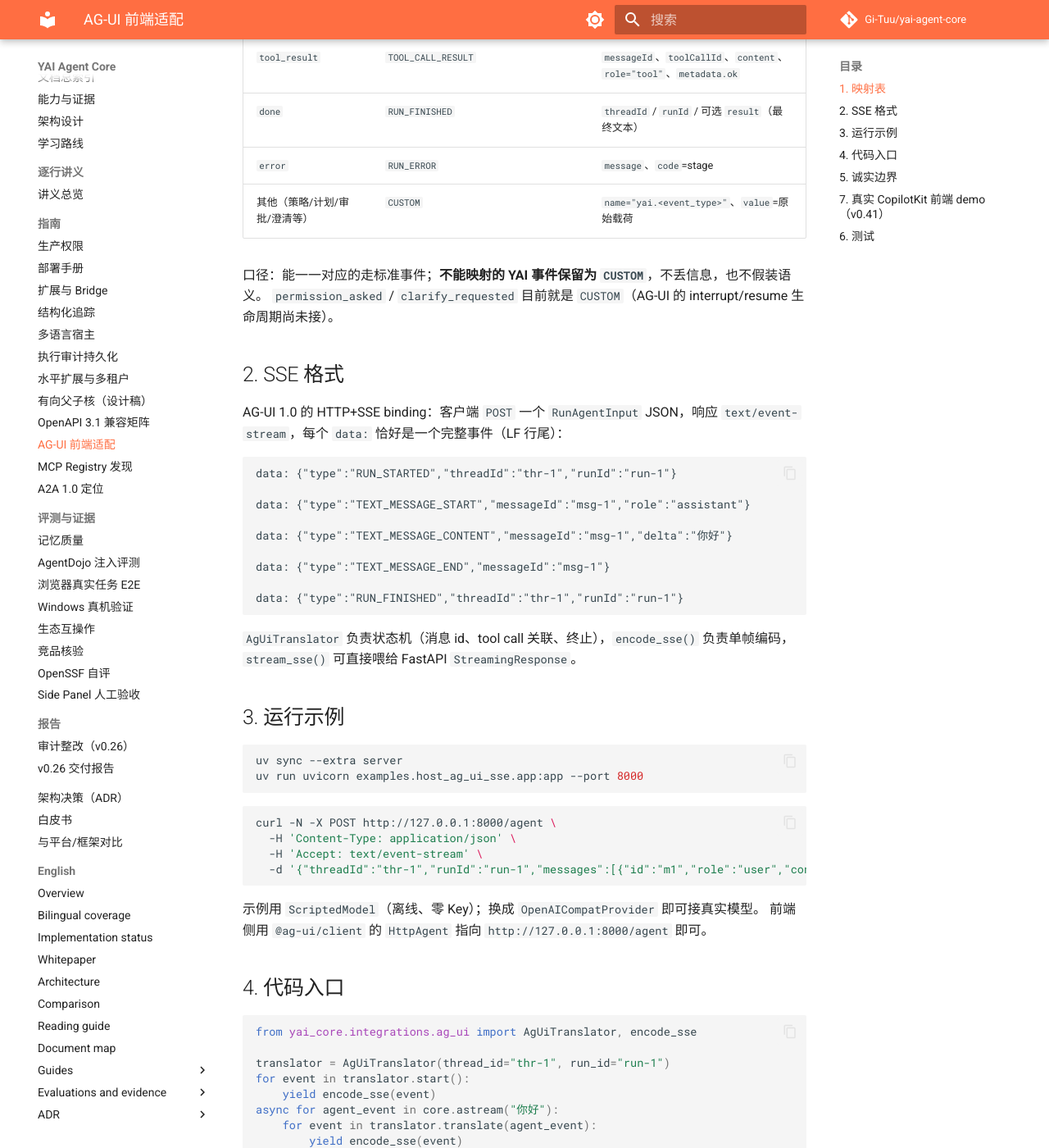
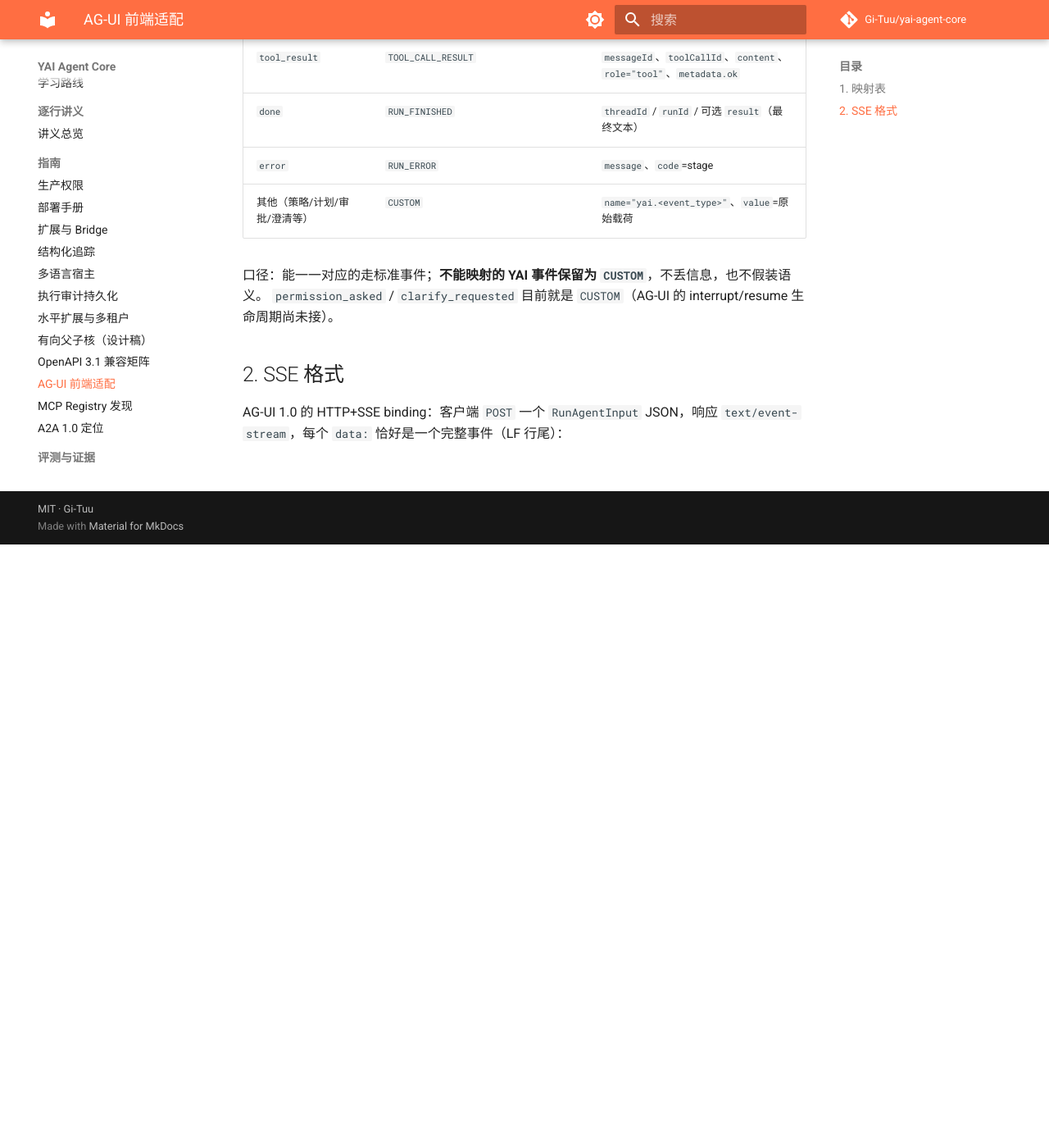
Before and after one commit to Gi-Tuu/yai-agent-core, an MkDocs documentation site: the page built from docs/guides/ag-ui.md, in a window 1280 px wide and 1400 px high, scrolled down 736 px. Shown: the whole window at 82% size. Built offline with MkDocs 1.6.1 and Material for MkDocs 9.7.7, drawn with Linux system fonts in a browser that asks for light colours; comment, search, counter and statistics services are not loaded; some of the changed text lies outside the part shown.

````diff
--- a/docs/guides/ag-ui.md
+++ b/docs/guides/ag-ui.md
@@ -31,100 +31,3 @@
 
 AG-UI 1.0 的 HTTP+SSE binding：客户端 `POST` 一个 `RunAgentInput` JSON，响应
 `text/event-stream`，每个 `data:` 恰好是一个完整事件（LF 行尾）：
-
-```
-data: {"type":"RUN_STARTED","threadId":"thr-1","runId":"run-1"}
-
-data: {"type":"TEXT_MESSAGE_START","messageId":"msg-1","role":"assistant"}
-
-data: {"type":"TEXT_MESSAGE_CONTENT","messageId":"msg-1","delta":"你好"}
-
-data: {"type":"TEXT_MESSAGE_END","messageId":"msg-1"}
-
-data: {"type":"RUN_FINISHED","threadId":"thr-1","runId":"run-1"}
-```
-
-`AgUiTranslator` 负责状态机（消息 id、tool call 关联、终止），`encode_sse()` 负责单帧编码，
-`stream_sse()` 可直接喂给 FastAPI `StreamingResponse`。
-
-## 3. 运行示例
-
-```bash
-uv sync --extra server
-uv run uvicorn examples.host_ag_ui_sse.app:app --port 8000
-```
-
-```bash
-curl -N -X POST http://127.0.0.1:8000/agent \
-  -H 'Content-Type: application/json' \
-  -H 'Accept: text/event-stream' \
-  -d '{"threadId":"thr-1","runId":"run-1","messages":[{"id":"m1","role":"user","content":"你好"}]}'
-```
-
-示例用 `ScriptedModel`（离线、零 Key）；换成 `OpenAICompatProvider` 即可接真实模型。
-前端侧用 `@ag-ui/client` 的 `HttpAgent` 指向 `http://127.0.0.1:8000/agent` 即可。
-
-## 4. 代码入口
-
-```python
-from yai_core.integrations.ag_ui import AgUiTranslator, encode_sse
-
-translator = AgUiTranslator(thread_id="thr-1", run_id="run-1")
-for event in translator.start():
-    yield encode_sse(event)
-async for agent_event in core.astream("你好"):
-    for event in translator.translate(agent_event):
-        yield encode_sse(event)
-for event in translator.finish():
-    yield encode_sse(event)
-```
-
-## 5. 诚实边界
-
-- **不是 token 级流式**：YAI 的 `model_message` 是完整文本，适配器一次 `CONTENT` 发出；
-  真正的逐 token 流式要等内核模型层暴露增量事件（当前不在范围）。
-- **tool result 是受限预览**：`preview` 是内核已截断的结果（默认上限），不是完整输出。
-- **approval / clarify 未接 AG-UI interrupt**：目前是 `CUSTOM`；接 interrupt/resume 需要
-  前端 ↔ 适配器的 resume 契约，留作后续。
-- **不发 `STATE_SNAPSHOT` / `MESSAGES_SNAPSHOT`**：YAI 的会话历史由宿主管理，适配器不复制一份。
-- 适配器只验证了「事件映射 + SSE 帧 + 示例宿主」；未在真实 CopilotKit 前端做端到端验收。
-
-
-## 7. 真实 CopilotKit 前端 demo（v0.41）
-
-示例在 [`examples/host_ag_ui_copilotkit/`](https://github.com/Gi-Tuu/yai-agent-core/tree/main/examples/host_ag_ui_copilotkit)：
-用**真实 CopilotKit v2**（`CopilotKitProvider` + `CopilotChat`）接 YAI 的 AG-UI SSE。
-
-```
-浏览器 CopilotChat
-  → CopilotKit Runtime /api/copilotkit
-  → HttpAgent
-  → YAI FastAPI /agent（本适配器输出的 SSE）
-```
-
-![CopilotKit demo](../assets/copilotkit-demo.png)
-
-```bash
-# 终端 A：YAI AG-UI SSE 宿主（离线 ScriptedModel）
-uv run uvicorn examples.host_ag_ui_sse.app:app --host 127.0.0.1 --port 8000
-
-# 终端 B：CopilotKit runtime + 前端
-cd examples/host_ag_ui_copilotkit
-npm install && npm run build && npm start   # http://127.0.0.1:4000
-```
-
-本机实测（2026-11-14）：浏览器 → `/api/copilotkit/info` 返回 `mode: sse`；示例会真实调用一次
-本地 `demo_fact` 工具，CopilotChat 显示回复，右侧事件面板出现
-`RUN_STARTED / TOOL_CALL_* / TEXT_MESSAGE_* / RUN_FINISHED`。示例构建由
-`.github/workflows/copilotkit-demo.yml`（`npm ci` + `npm run build`）守着。
-边界：单用户本地 demo（固定 `identifyUser`）、`ScriptedModel` 离线模型，未接 Copilot Cloud
-或生产鉴权；前端依赖 CopilotKit `@copilotkit/runtime@1.87.1` 的 v2 API。
-
-## 6. 测试
-
-```bash
-uv run pytest tests/test_ag_ui_adapter.py -q
-```
-
-覆盖：生命周期、文本消息、tool call 关联、失败 tool result、CUSTOM 映射、错误终止幂等、
-SSE 单帧格式、FastAPI 示例宿主（TestClient 离线）。
````
